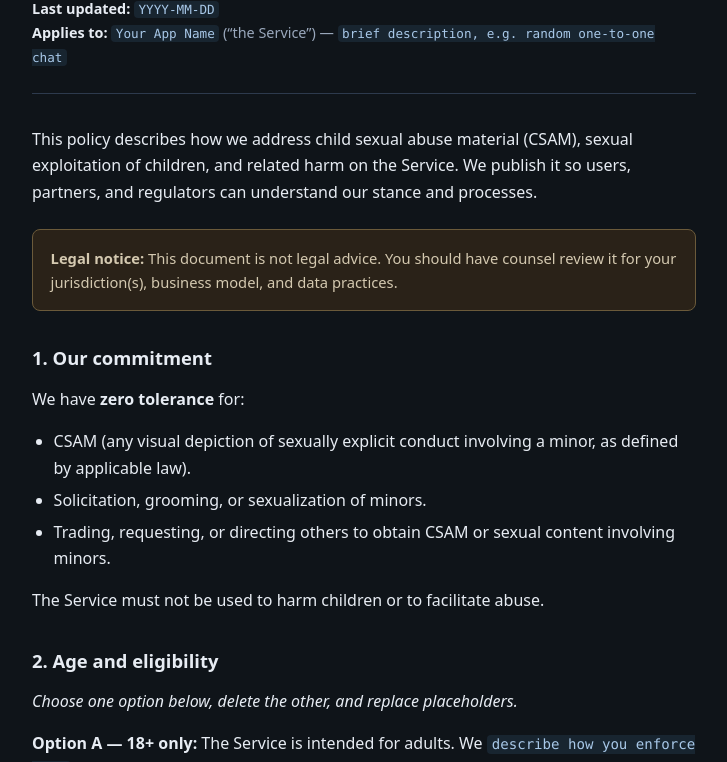
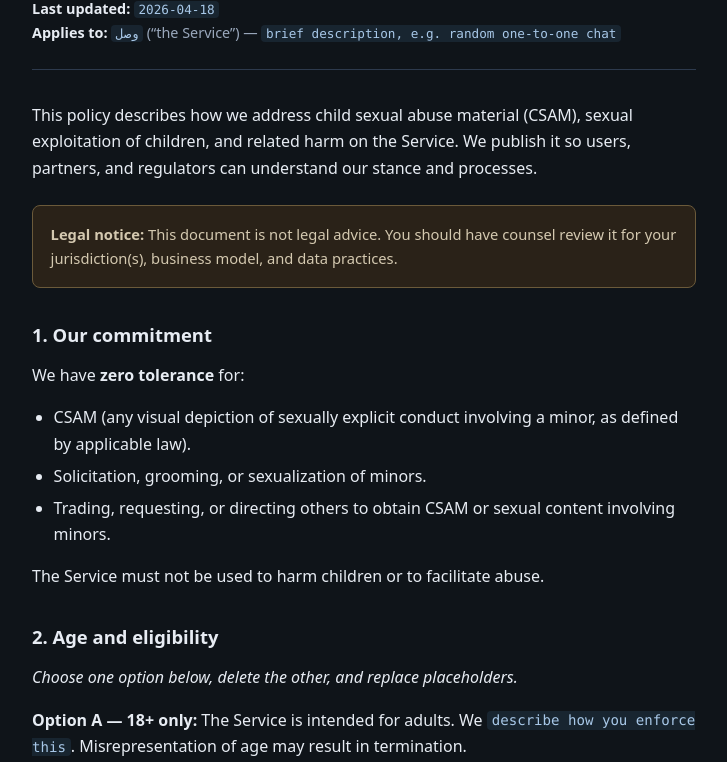
Before and after one commit to Wasll19/wasl-privacy, a plain HTML site: page CSAM_POLICY.html in a window 1280 px wide. Shown: the part 90-852 px from the top of the page, without its empty margins (276-1003 px from the left). Drawn offline with Linux system fonts and the light colour scheme.

Commit message:
Update last updated date and app name in policy

```diff
--- a/CSAM_POLICY.html
+++ b/CSAM_POLICY.html
@@ -109,8 +109,8 @@
     <header>
       <h1>Child Safety &amp; CSAM Policy</h1>
       <p class="meta">
-        <strong>Last updated:</strong> <span class="placeholder">YYYY-MM-DD</span><br>
-        <strong>Applies to:</strong> <span class="placeholder">Your App Name</span> (“the Service”) — <span class="placeholder">brief description, e.g. random one-to-one chat</span>
+        <strong>Last updated:</strong> <span class="placeholder">2026-04-18</span><br>
+        <strong>Applies to:</strong> <span class="placeholder">وصل</span> (“the Service”) — <span class="placeholder">brief description, e.g. random one-to-one chat</span>
       </p>
     </header>
 
```
